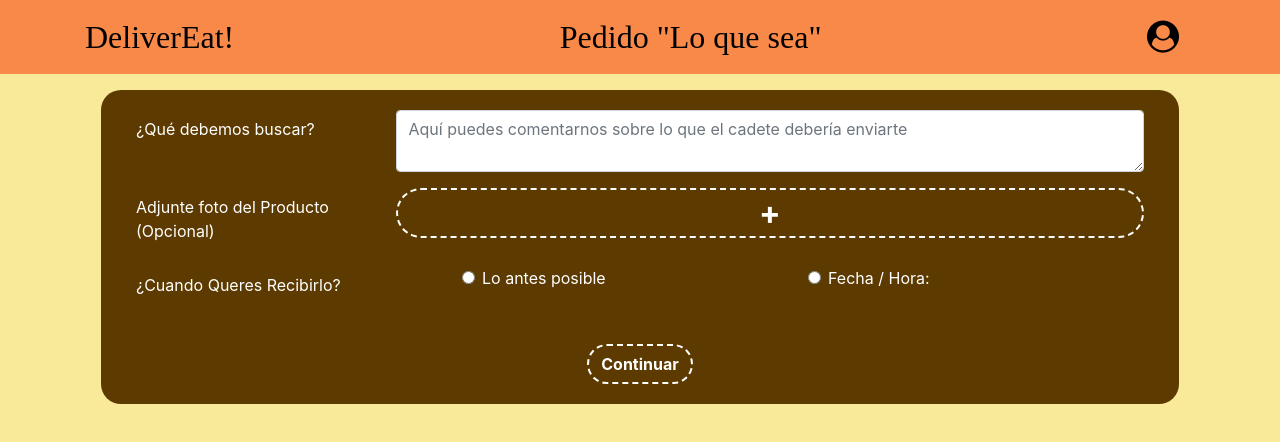
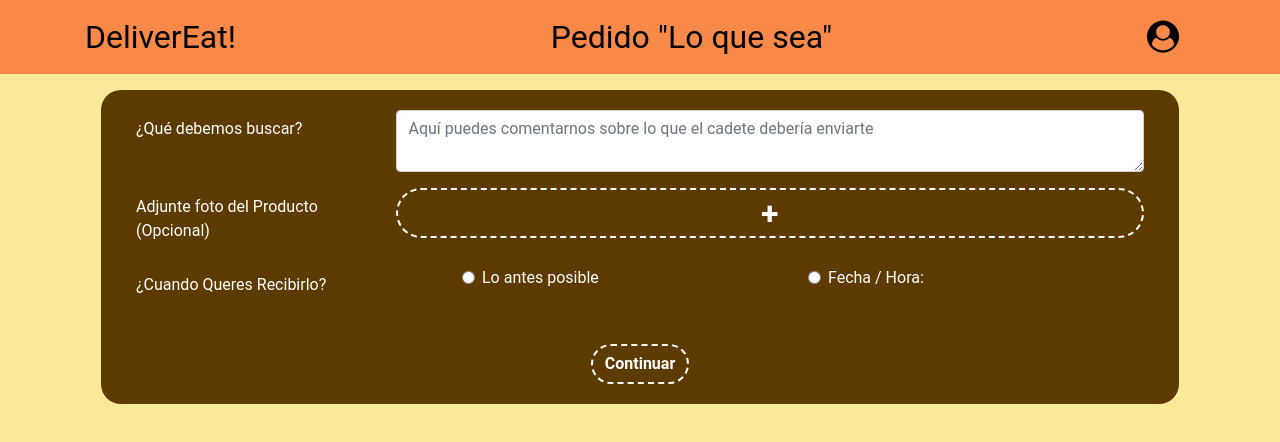
Before and after one commit to Luuzaall/ISW-Grupo2-2022, an Angular app: page / in a window 1280 px wide. Shown: the top 442 px of the page. Built offline with nearby package versions, Linux system fonts and the light colour scheme.

Commit message:
implementada tipografía roboto en todos los campos de texto

```diff
--- a/src/app/app.component.css
+++ b/src/app/app.component.css
@@ -5,7 +5,6 @@
 a{
     text-decoration: none;
     color: black;
-    font-family: 'Brush Script MT', cursive;
     font-size: 2rem;
 }
 
--- a/src/styles.css
+++ b/src/styles.css
@@ -2,3 +2,7 @@
 body{
     background-color: #F9EA9A !important;
 }
+
+*{
+    font-family: 'Roboto';
+}
```
